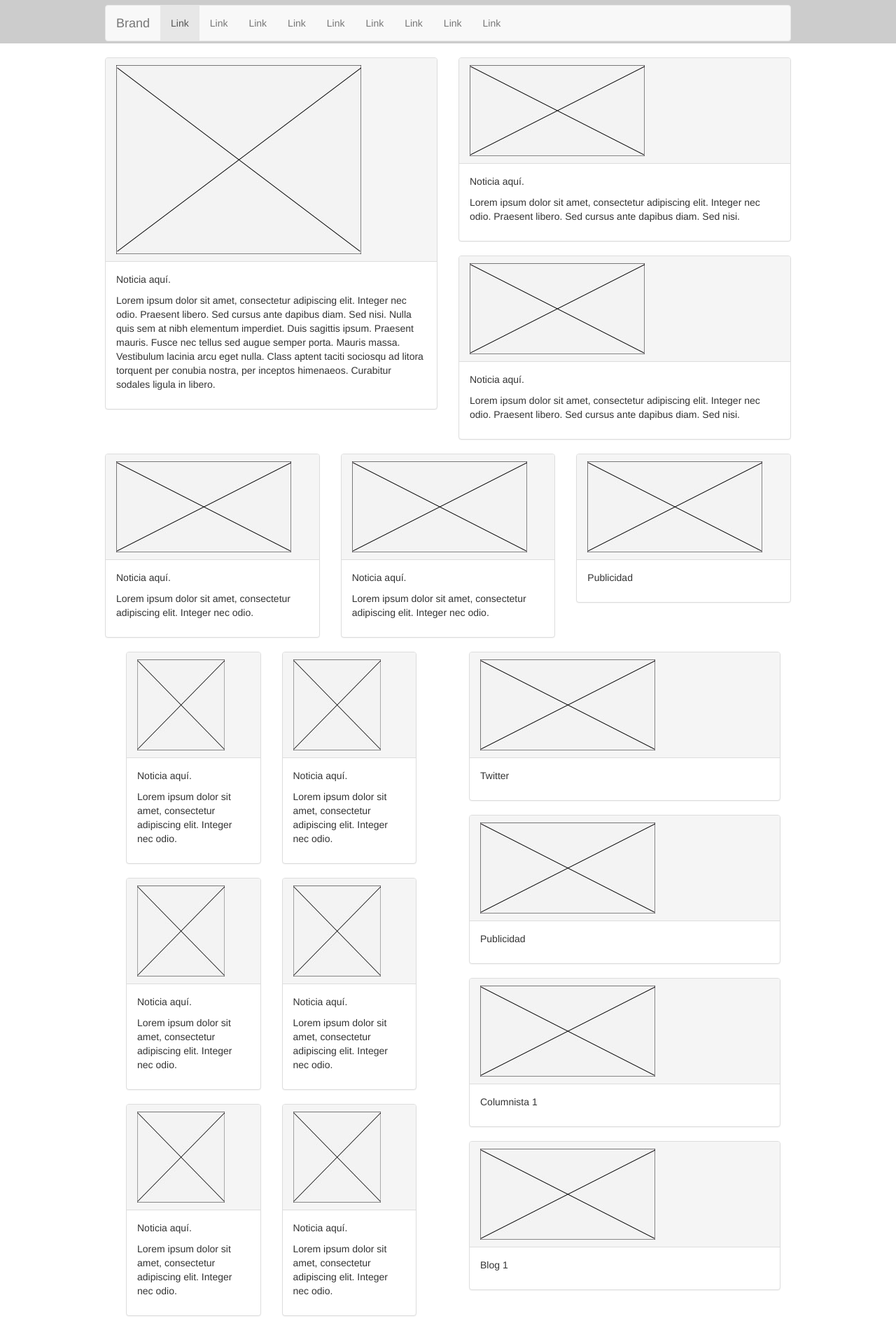
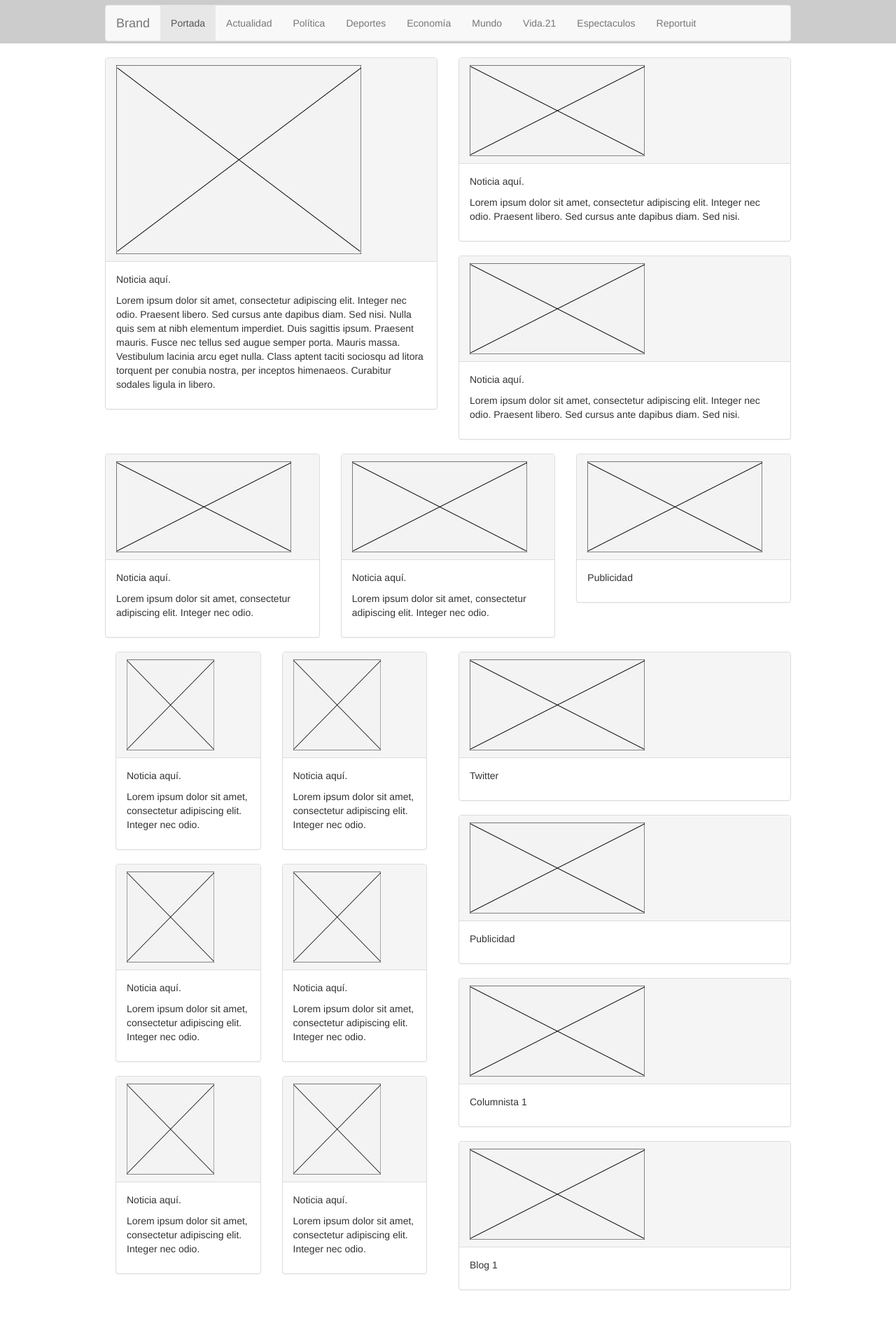
Before and after one commit to Alex31624/wiframe-peru21real, a plain HTML site: page peru21/index.html in a window 1280 px wide. Shown: the part 113-2013 px from the top of the page at 70% size. After the commit the page ends 1976 px from the top, so only its background shows below. Drawn offline with nearby package versions, Linux system fonts and the light colour scheme.

Commit message:
cambios1

```diff
--- a/peru21/index.html
+++ b/peru21/index.html
@@ -6,7 +6,7 @@
     <!-- Bootstrap -->
     <link href="css/bootstrap.min.css" rel="stylesheet" media="screen">
 
-    <meta http-equiv="content-type" content="charset=utf-8" />
+    <meta http-equiv="Content-Type" content="text/html; charset=utf-8" />
 
     <!-- HTML5 shim and Respond.js IE8 support of HTML5 elements and media queries -->
     <!--[if lt IE 9]>
@@ -36,15 +36,15 @@
 			  <!-- Collect the nav links, forms, and other content for toggling -->
 			  <div class="collapse navbar-collapse navbar-ex1-collapse">
 			    <ul class="nav navbar-nav">
-			      <li class="active"><a href="#">Link</a></li>
-			      <li><a href="#">Link</a></li>
-			      <li><a href="#">Link</a></li>
-			      <li><a href="#">Link</a></li>
-			      <li><a href="#">Link</a></li>
-			      <li><a href="#">Link</a></li>
-			      <li><a href="#">Link</a></li>
-			      <li><a href="#">Link</a></li>
-			      <li><a href="#">Link</a></li>
+			      <li class="active"><a href="#">Portada</a></li>
+			      <li><a href="#">Actualidad</a></li>
+			      <li><a href="#">Política</a></li>
+			      <li><a href="#">Deportes</a></li>
+			      <li><a href="#">Economía</a></li>
+			      <li><a href="#">Mundo</a></li>
+			      <li><a href="#">Vida.21</a></li>
+			      <li><a href="#">Espectaculos</a></li>
+			      <li><a href="#">Reportuit</a></li>
 			    </ul>
 
 			  </div><!-- /.navbar-collapse -->
@@ -124,7 +124,7 @@
 		<div class="row">
 
 		  <div class="col-md-6">
-		  	<div class="col-md-12">
+
 			  <div class="col-md-6">
 			  	<div class="panel panel-default">
 				  <div class="panel-heading"><img src="images/imgnoti.jpg" alt="Secundaria" class="imgnoti"></div>
@@ -144,9 +144,7 @@
 				  </div>
 				</div>
 			  </div>
-			</div>
 
-		  	<div class="col-md-12">
 			  <div class="col-md-6">
 			  	<div class="panel panel-default">
 				  <div class="panel-heading"><img src="images/imgnoti.jpg" alt="Secundaria" class="imgnoti"></div>
@@ -166,9 +164,7 @@
 				  </div>
 				</div>
 			  </div>
-			</div>
 
-		  	<div class="col-md-12">
 			  <div class="col-md-6">
 			  	<div class="panel panel-default">
 				  <div class="panel-heading"><img src="images/imgnoti.jpg" alt="Secundaria" class="imgnoti"></div>
@@ -188,45 +184,39 @@
 				  </div>
 				</div>
 			  </div>
-			</div>
 		  </div>
 
+
+
 		  <div class="col-md-6">
-		  	<div class="col-md-12">
-			  	<div class="panel panel-default">
-					<div class="panel-heading"><img src="images/imgsecun.jpg" alt="Secundaria" class="imgsecun"></div>
-					<div class="panel-body">
-						<p>Twitter</p>
-					</div>
+
+			<div class="panel panel-default">
+				<div class="panel-heading"><img src="images/imgsecun.jpg" alt="Secundaria" class="imgsecun"></div>
+				<div class="panel-body">
+					<p>Twitter</p>
 				</div>
-		  	</div>
+			</div>
 
-		  	<div class="col-md-12">
-			  	<div class="panel panel-default">
-					<div class="panel-heading"><img src="images/imgsecun.jpg" alt="Secundaria" class="imgsecun"></div>
-					<div class="panel-body">
-						<p>Publicidad</p>
-					</div>
+			<div class="panel panel-default">
+				<div class="panel-heading"><img src="images/imgsecun.jpg" alt="Secundaria" class="imgsecun"></div>
+				<div class="panel-body">
+					<p>Publicidad</p>
 				</div>
-		  	</div>
+			</div>
 
-		  	<div class="col-md-12">
-			  	<div class="panel panel-default">
-					<div class="panel-heading"><img src="images/imgsecun.jpg" alt="Secundaria" class="imgsecun"></div>
-					<div class="panel-body">
-						<p>Columnista 1</p>
-					</div>
+			<div class="panel panel-default">
+				<div class="panel-heading"><img src="images/imgsecun.jpg" alt="Secundaria" class="imgsecun"></div>
+				<div class="panel-body">
+					<p>Columnista 1</p>
 				</div>
-		  	</div>
+			</div>
 
-		  	<div class="col-md-12">
-			  	<div class="panel panel-default">
-					<div class="panel-heading"><img src="images/imgsecun.jpg" alt="Secundaria" class="imgsecun"></div>
-					<div class="panel-body">
-						<p>Blog 1</p>
-					</div>
+			<div class="panel panel-default">
+				<div class="panel-heading"><img src="images/imgsecun.jpg" alt="Secundaria" class="imgsecun"></div>
+				<div class="panel-body">
+					<p>Blog 1</p>
 				</div>
-		  	</div>
+			</div>
 
 		  </div>
 
```
